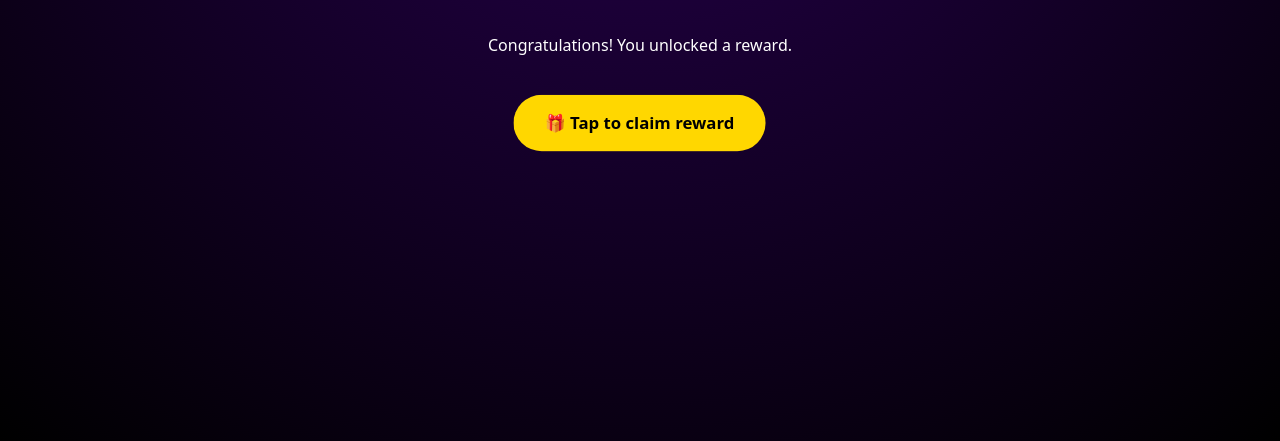
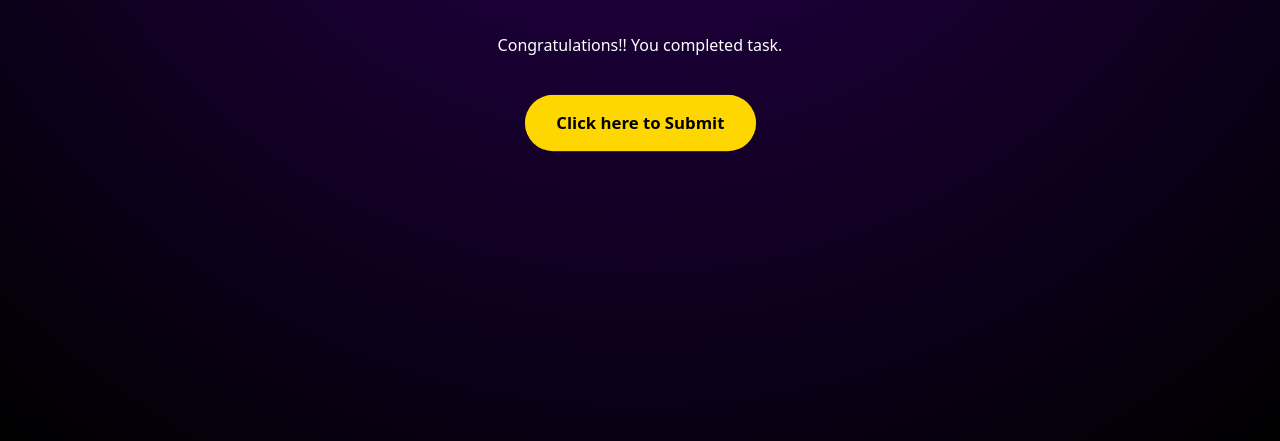
Before and after one commit to Ayush-S-Patil/Glitch, a plain HTML site: page index.html in a window 1280 px wide. Shown: the part 359-800 px from the top of the page. Drawn offline with Linux system fonts and the light colour scheme.

Commit message:
Updated index.html

```diff
--- a/index.html
+++ b/index.html
@@ -177,8 +177,8 @@ html, body {
 <!-- WIN PAGE -->
 <div id="winPage">
   <h1>🏆 YOU WON!</h1>
-  <p>Congratulations! You unlocked a reward.</p>
-  <div id="claimBtn">🎁 Tap to claim reward</div>
+  <p>Congratulations!! You completed task.</p>
+  <div id="claimBtn">Click here to Submit</div>
 </div>
 
 <!-- CRASH PAGE -->
@@ -280,7 +280,7 @@ document.getElementById("claimBtn").onclick = () => {
     winSound.volume = 0.6;
     winSound.play().catch(()=>{});
     document.getElementById("claimBtn").innerText =
-      "🎁 Tap again to get reward";
+      "🎁Tap to claim reward";
     return;
   }
 
```
Also changed, not shown: 2 other files.
